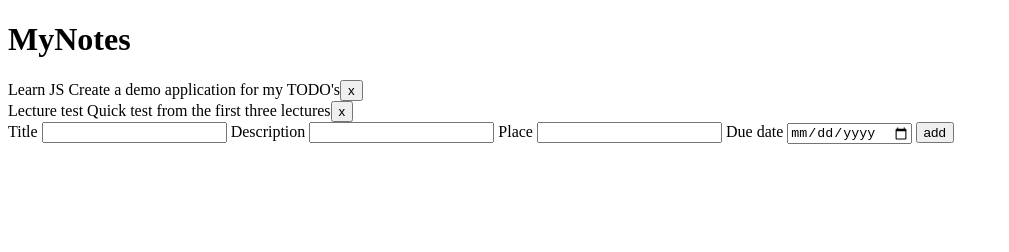
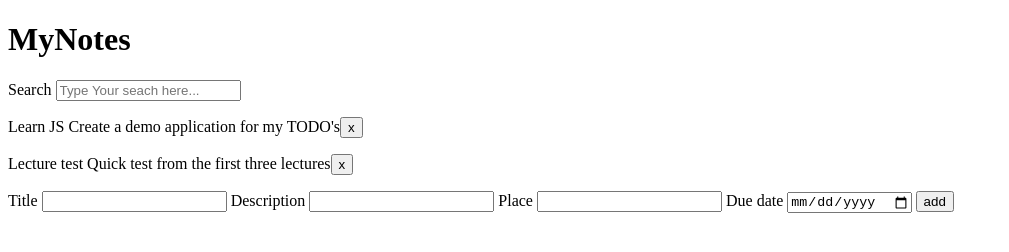
Before and after one commit to kwozniakowski/AJI_Zad2, a plain HTML site: page index.html in a window 1280 px wide. Shown: the whole page, without its empty margins (0-1009 px from the left). Drawn offline with Linux system fonts and the light colour scheme.

Commit message:
Zrobione do 3e włącznie

```diff
--- a/index.html
+++ b/index.html
@@ -7,6 +7,10 @@
 </head>
 <body>
     <h1>MyNotes</h1>
+    <div>
+        <label>Search</label>
+        <input type="text" id="inputSearch" placeholder="Type Your seach here..."/>
+    </div>
     <div id="todoListView"></div>
 </body>
 <form>
--- a/scripts.js
+++ b/scripts.js
@@ -31,15 +31,21 @@ let deleteTodo = function(index) {
 
 let updateTodoList = function() {
     let todoListDiv = document.getElementById("todoListView");
+    let filterInput = document.getElementById("inputSearch");
     //remove all elements
     while (todoListDiv.firstChild) {
         todoListDiv.removeChild(todoListDiv.firstChild);
     }
     //add all elements
     for (let todo in todoList) {
-        let newElement = document.createElement("div");
-        let newContent = document.createTextNode(
-            todoList[todo].title + " " + todoList[todo].description);
+        if (
+            (filterInput.value === "") ||
+            (todoList[todo].title.includes(filterInput.value)) ||
+            (todoList[todo].description.includes(filterInput.value))
+        ) {
+            let newElement = document.createElement("p");
+            let newContent = document.createTextNode(todoList[todo].title + " " +
+                todoList[todo].description);
             newElement.appendChild(newContent);
             todoListDiv.appendChild(newElement);
 
@@ -51,6 +57,9 @@ let updateTodoList = function() {
                     deleteTodo(todo); //listener triggering the function which removes array element by index
                 });
             newElement.appendChild(newDeleteButton); //adding to HTML
+        }
+
+
     }
 }
 setInterval(updateTodoList, 1000);
```
Lines whose indentation alone changed are shown as unchanged.
